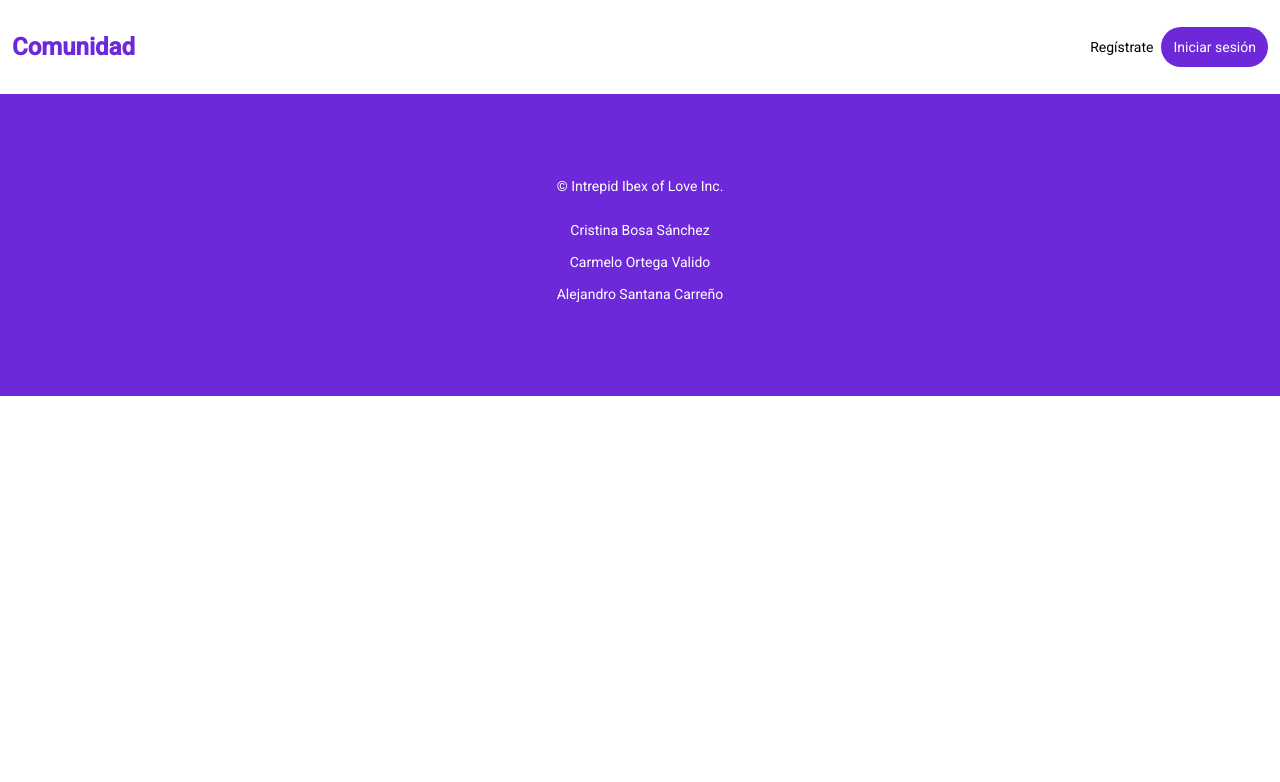
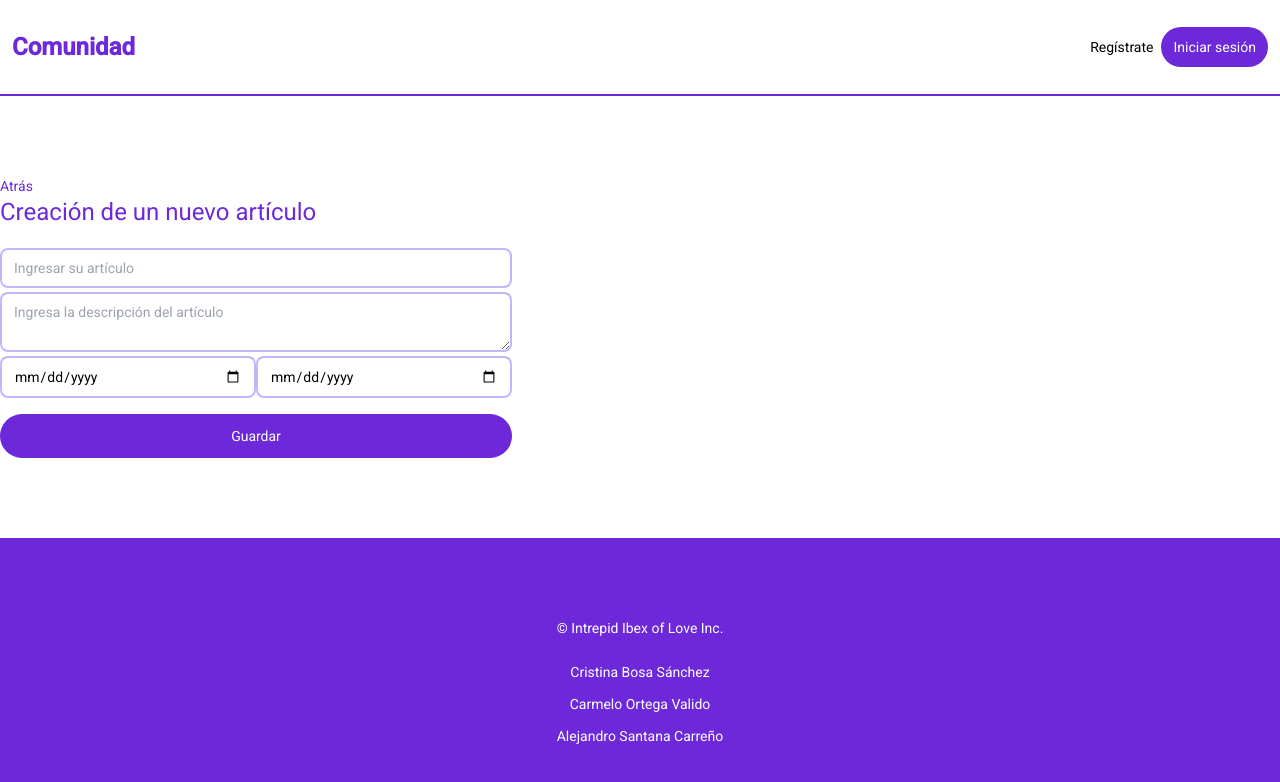
Before and after one commit to Intrepid-Ibex-of-Love/intrepid-front, an Angular app: page /new-post in a window 1280 px wide. Before the commit this address led to /. Shown: the top 782 px of the page. Built offline with nearby package versions, Linux system fonts and the light colour scheme.

Commit message:
Perfil de usuario y subir producto

```diff
--- a/src/app/app-routing.module.ts
+++ b/src/app/app-routing.module.ts
@@ -28,12 +28,12 @@ const routes: Routes = [
   {
     path:'user-profile',
     component: UserProfileComponent,
-    canActivate: [AuthGuard]
+    //canActivate: [AuthGuard]
   },
   {
     path:'new-post',
     component: UserPostProductComponent,
-    canActivate: [AuthGuard]
+    //canActivate: [AuthGuard]
   }
 ];
 
--- a/src/app/models/products.model.ts
+++ b/src/app/models/products.model.ts
@@ -1,6 +1,6 @@
 export interface Product{
     id: number,
-    name: string,
+    product_name: string,
     description: string,
     day_start: Date,
     day_finish: Date,
--- a/src/app/views/users/user-post-product/user-post-product.component.html
+++ b/src/app/views/users/user-post-product/user-post-product.component.html
@@ -1,5 +1,25 @@
 <div class="container mx-auto py-20 items-center">
-    <div class="grid grid-cols-2 mt-5 mx-7">
+    <div class="flex flex-wrap items-center justify-between">
+        <a class="text-purple-700" [routerLink]="['/user-profile']">Atrás</a>
+    </div>
+
+    <form class="w-full max-w-lg">
+        <h1 class="text-purple-700">Creación de un nuevo artículo</h1>
+        <div class="grid grid-cols-1">
+            <input class="py-2 px-3 rounded-lg border-2 border-purple-300 mt-1 focus:outline-none focus:ring-2 focus:ring-purple-600 focus:border-transparent" type="text" placeholder="Ingresar su artículo" name="name" [(ngModel)]="newProduct.product_name" required/>
+
+            <textarea class="py-2 px-3 rounded-lg border-2 border-purple-300 mt-1 focus:outline-none focus:ring-2 focus:ring-purple-600 focus:border-transparent" type="text" placeholder="Ingresa la descripción del artículo" name="description" [(ngModel)]="newProduct.description" required></textarea>
+
+            <div class="grid grid-cols-2">
+                <input class="py-2 px-3 rounded-lg border-2 border-purple-300 mt-1 focus:outline-none focus:ring-2 focus:ring-purple-600 focus:border-transparent" type="date" placeholder="Día inicio" name="day_start" required [(ngModel)]="newProduct.day_start"/>
+
+                <input class="py-2 px-3 rounded-lg border-2 border-purple-300 mt-1 focus:outline-none focus:ring-2 focus:ring-purple-600 focus:border-transparent" type="date" placeholder="Día fin" name="dat_finish" required [(ngModel)]="newProduct.day_finish"/>
+            </div>
+        </div>
+        <button class="rounded-full bg-purple-700 py-3 px-6 mt-4 w-full text-white" (click)="create()">Guardar</button>
+    </form>
+
+<!--     <div class="grid grid-cols-1 mt-5 mx-7">
         <div class='flex flex-col items-center justify-center w-full'>
             <label class='flex flex-col border-4 border-dashed w-full h-32 hover:bg-gray-100 hover:border-purple-300 group'>
                 <div class='flex flex-col items-center justify-center pt-7'>
@@ -8,24 +28,8 @@
                 </div>
                 <input type='file' class="hidden" (change)="processFile($event)" multiple/>
             </label>
+            <p *ngIf="newProduct.medias.length>0"class="text-left w-full pt-7">Vas a subir {{newProduct.medias.length}} fotos</p>
+        </div>
+    </div> -->
 
-            <p *ngIf="newProduct.medias.length>0"class="text-left w-full pt-7">Vas a subir {{newProduct.medias.length}} fotos</p>
-
-        </div>
-
-        <div class='flex flex-col items-center justify-center w-full'>
-            <div class="grid grid-cols-1">
-                <input class="py-2 px-3 rounded-lg border-2 border-purple-300 mt-1 focus:outline-none focus:ring-2 focus:ring-purple-600 focus:border-transparent" type="text" placeholder="Ingresar su artículo" [(ngModel)]="newProduct.name"/>
-
-                <textarea class="py-2 px-3 rounded-lg border-2 border-purple-300 mt-1 focus:outline-none focus:ring-2 focus:ring-purple-600 focus:border-transparent" type="text" placeholder="Ingresa la descripción del artículo" [(ngModel)]="newProduct.description"></textarea>
-
-                <div class="grid grid-cols-2">
-                    <input class="py-2 px-3 rounded-lg border-2 border-purple-300 mt-1 focus:outline-none focus:ring-2 focus:ring-purple-600 focus:border-transparent" type="date" placeholder="Día inicio"[(ngModel)]="newProduct.day_start"/>
-
-                    <input class="py-2 px-3 rounded-lg border-2 border-purple-300 mt-1 focus:outline-none focus:ring-2 focus:ring-purple-600 focus:border-transparent" type="date" placeholder="Día fin" [(ngModel)]="newProduct.day_finish"/>
-                </div>
-            </div>
-            <button class="rounded-full bg-purple-700 py-3 px-6 mt-4 w-full text-white" (click)="create()">Guardar</button>
-        </div>
-    </div>
 </div>
--- a/src/app/views/users/user-post-product/user-post-product.component.ts
+++ b/src/app/views/users/user-post-product/user-post-product.component.ts
@@ -2,6 +2,7 @@ import { Component, OnInit } from '@angular/core';
 import { ToastrService } from 'ngx-toastr';
 import { Medias } from 'src/app/models/productMedia.model';
 import { Product } from 'src/app/models/products.model';
+import { User } from 'src/app/models/user.model';
 import { ProductsService } from 'src/app/services/products/products.service';
 
 @Component({
@@ -11,18 +12,28 @@ import { ProductsService } from 'src/app/services/products/products.service';
 })
 export class UserPostProductComponent implements OnInit {
 
-  newProduct: Product = { id: 0, name: '', description: '', day_start: new Date, day_finish: new Date, medias: [], userId: 0 }
+  newProduct: Product = { id: 0, product_name: '', description: '', day_start: new Date, day_finish: new Date, medias: [], userId: 0 }
+  userLogin;
 
-  constructor(private productsService: ProductsService, private toastr: ToastrService) { }
+  constructor(private productsService: ProductsService, private toastr: ToastrService) {
+    this.userLogin = JSON.parse(localStorage.getItem('user') || '{}');
+  }
 
   ngOnInit(): void { }
 
   create() {
+    this.newProduct.userId = this.userLogin.id;
     this.productsService.create(this.newProduct)
       .then(newProuct => {
-        this.toastr.success('Se ha creado con éxito el producto ' + this.newProduct.name);
+        console.log(this.newProduct);
+        if(!this.newProduct.product_name || !this.newProduct.description){
+          this.toastr.error('Ha ocurrido un error con la creación del producto ' + this.newProduct.product_name);
+        }else{
+          this.toastr.success('Se ha creado con éxito el producto ' + this.newProduct.product_name);
+
+        }
       }).catch(e => {
-        this.toastr.error('Ha ocurrido un error con la creación del producto ' + this.newProduct.name);
+        this.toastr.error('Ha ocurrido un error con la creación del producto ' + this.newProduct.product_name);
       });
   }
 
--- a/src/app/views/users/user-profile/user-profile.component.html
+++ b/src/app/views/users/user-profile/user-profile.component.html
@@ -12,21 +12,21 @@
         <span>Se han encontrado un total de {{allProducts.length}} artículos</span>
     </div>
 
-    <div class="lg:flex items-center container mx-auto my-auto">
+    <div class="grid grid-cols-3 gap-4">
+        <div *ngFor="let product of allProducts"
+            class="grid grid-cols-1 gap-6 sm:grid-cols-2 md:grid-cols-2 lg:grid-cols-4 xl:grid-cols-4">
+            <div class="bg-white py-6 px-6 rounded-3xl w-64 my-4 shadow-xl">
+                <div class="mt-8">
+                    <p class="text-xl font-semibold my-2">{{product.product_name}}</p>
+                    <div class="flex space-x-2 text-gray-400 text-sm">
+                        <p>{{product.description}}</p>
+                    </div>
+                    <div class="border-t-2"></div>
+                    <div class="flex justify-between">
 
-        <div *ngFor="let product of allProducts" class="lg:m-4 shadow-md  rounded-3xl hover:shadow-lg hover:bg-gray-100  bg-white my-12 mx-8">
-            <img src="https://picsum.photos/id/29/2106/1404" class="rounded-t-3xl" alt="" class="overflow-hidden">
-            <div class="p-4">
-                <h3 class="font-medium text-purple-700 text-lg my-2 uppercase">{{product.name}}</h3>
-                <p class="text-left">{{product.description}}</p>
-                <div class="mt-5 flex">
-
-                    <a class="hover:bg-purple-700 rounded-full py-2 px-3 font-semibold hover:text-white bg-purple-700 text-white">Editar</a>
-                    <a class="hover:bg-purple-700 rounded-full py-2 px-3 font-semibold hover:text-white bg-purple-700 text-white">Eliminar</a>
+                    </div>
                 </div>
             </div>
         </div>
-
     </div>
-
 </div>
--- a/src/app/views/users/user-profile/user-profile.component.ts
+++ b/src/app/views/users/user-profile/user-profile.component.ts
@@ -3,6 +3,7 @@ import { Product } from 'src/app/models/products.model';
 import { User } from 'src/app/models/user.model';
 import { ProductsService } from 'src/app/services/products/products.service';
 import axios from 'axios';
+import { ToastrService } from 'ngx-toastr';
 
 @Component({
   selector: 'app-user-profile',
@@ -14,17 +15,28 @@ export class UserProfileComponent implements OnInit {
   user : User = {id: 0, name: '', last_name: '', email: '', password: '', photo_user:'', post_code: 0, ranking: 0, role: '' }
   allProducts : Product [] = [];
 
-  constructor(private productsService: ProductsService) {
+  constructor(private productsService: ProductsService, private toastr: ToastrService) {
       let userLogin = JSON.parse(localStorage.getItem('user') || '{}');
+      console.log(userLogin);
       let token = localStorage.getItem('token');
       this.user = userLogin;
+
     }
 
   ngOnInit(): void {
+
+    this.productsService.getAllProductsById(this.user.id).then(data => {
+      this.allProducts = data
+      console.log(this.allProducts);
+    });
+  }
+
+/*
+  ngOnChanges(){
     this.productsService.getAllProductsById(this.user.id).then(data => {
       this.allProducts = data;
+      console.log(this.allProducts);
     });
-
-  }
+  } */
 
 }
```
